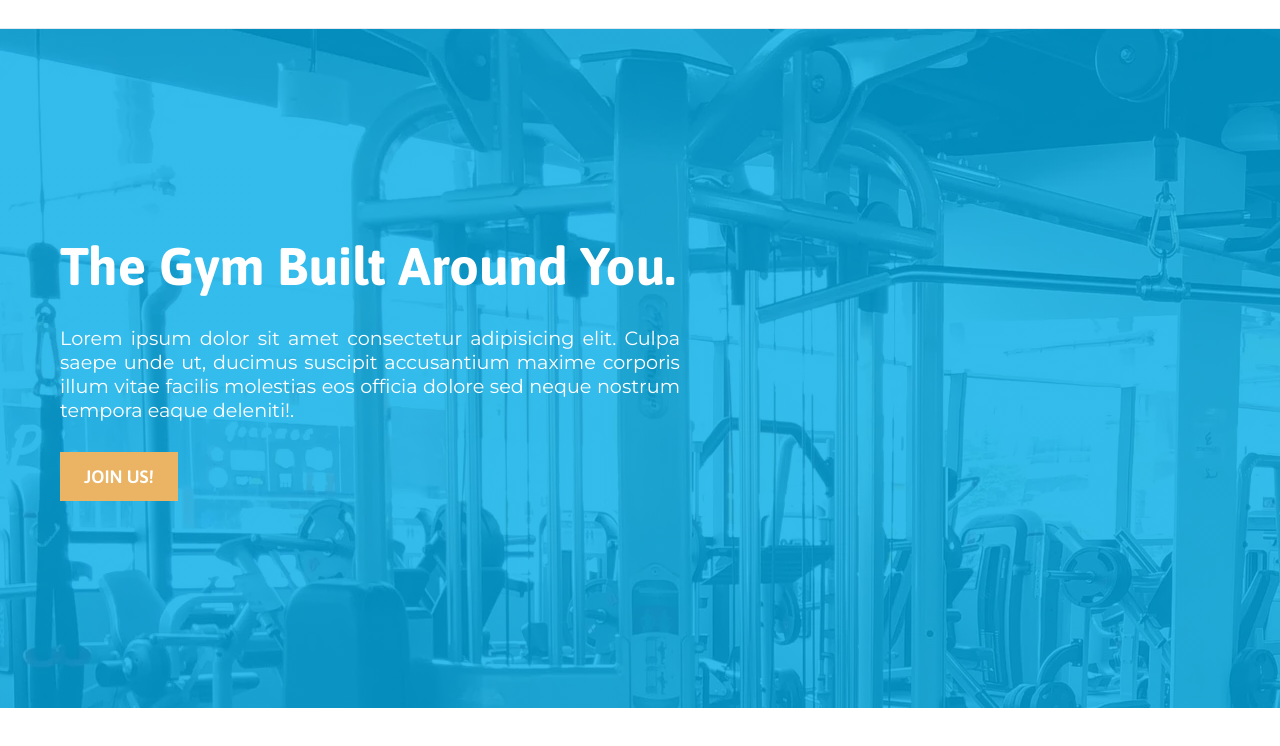
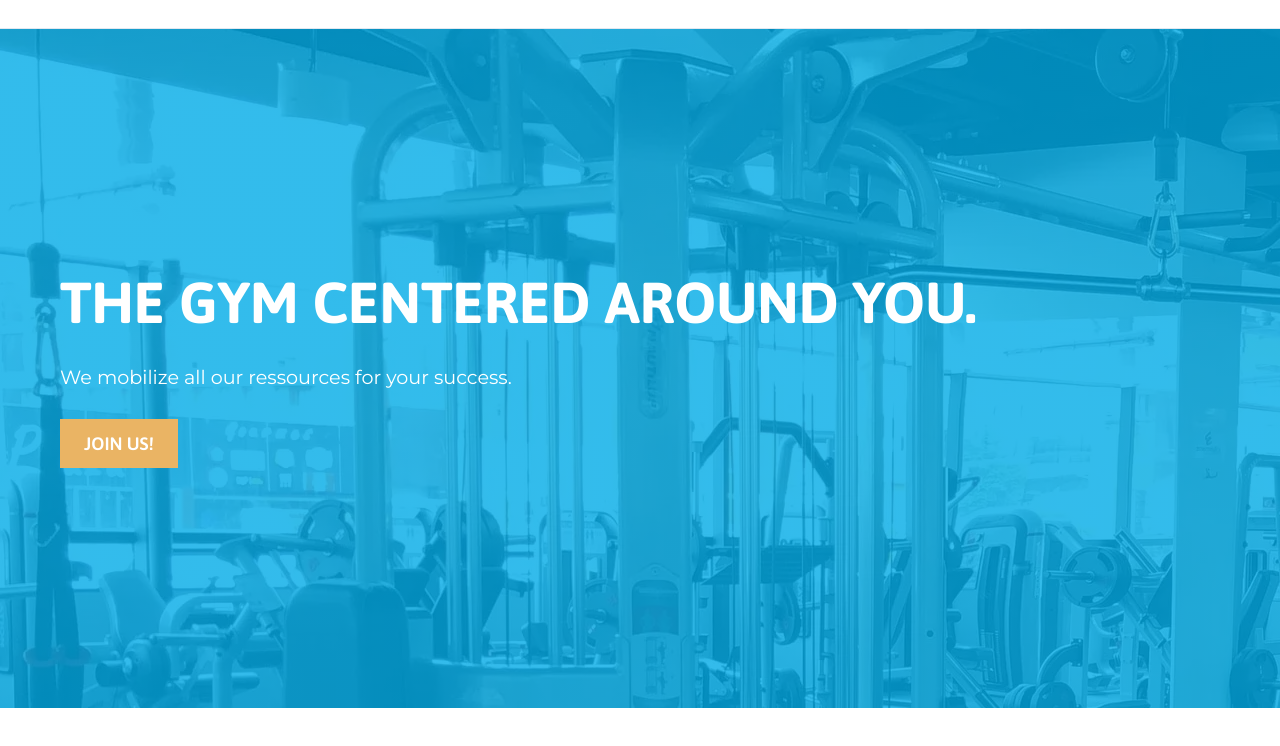
Before and after one commit to benaissazaki/smartgym, a website: page index.html in a window 1280 px wide. Shown: the part 92-838 px from the top of the page. Drawn offline with nearby package versions, Linux system fonts and the light colour scheme; files that its build step writes are made by us from their sources; files whose address does not match are found by name.

Commit message:
Change hero text

```diff
--- a/assets/stylesheets/source/_hero.sass
+++ b/assets/stylesheets/source/_hero.sass
@@ -24,8 +24,8 @@ $y-padding: 120px
 .hero-content
     color: white
     h1
-        text-transform: capitalize
-        font-size: 3.3em
+        text-transform: uppercase
+        font-size: 3.6em
 
     p
         font-size: 1.2em
--- a/index.html
+++ b/index.html
@@ -51,12 +51,9 @@
                 <div class="hero-container">
                     <!-- TODO: Display -->
                     <div class="hero-content">
-                        <h1>The Gym built around you.</h1>
+                        <h1>The Gym centered around you.</h1>
                         <p>
-                            Lorem ipsum dolor sit amet consectetur adipisicing elit.
-                            Culpa saepe unde ut, ducimus suscipit accusantium maxime
-                            corporis illum vitae facilis molestias eos officia dolore
-                            sed neque nostrum tempora eaque deleniti!.
+                            We mobilize all our ressources for your success.
                         </p>
                         <button type="button" class="btn-secondary">Join us!</button>
                     </div>
```
